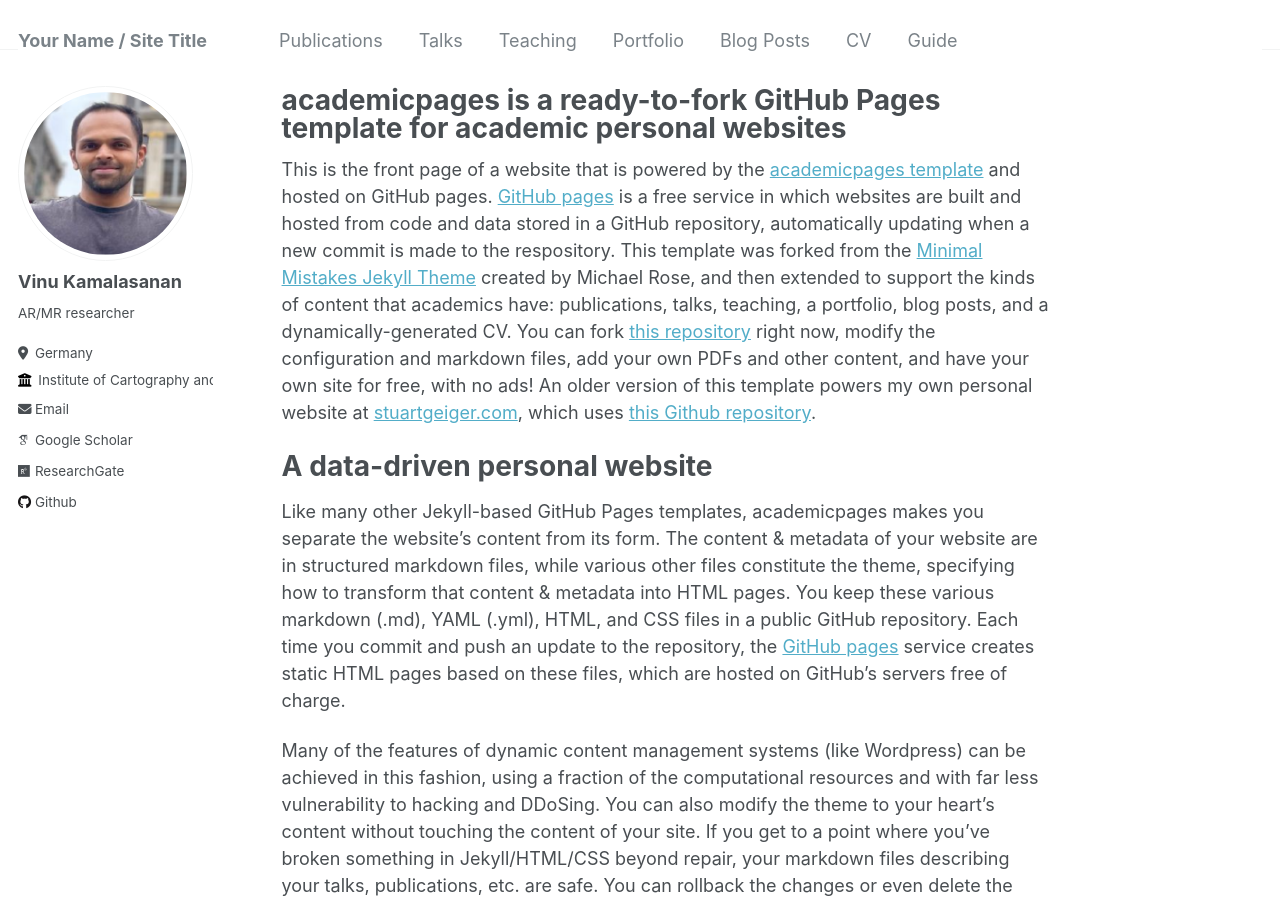
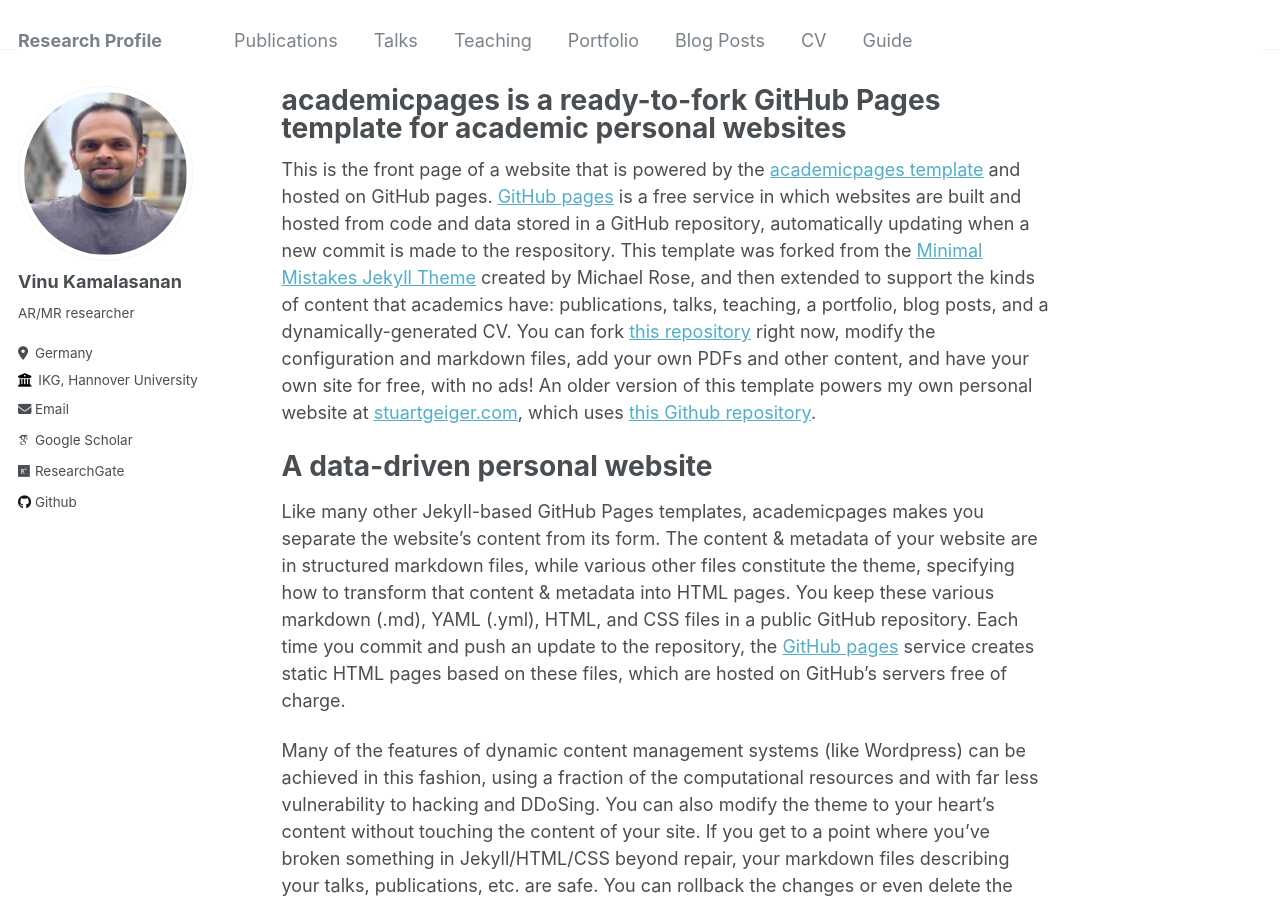
Before and after one commit to vinu-kamalasanan/vinu-kamalasanan.github.io, a Jekyll site: the page built from _pages/about.md, in a window 1280 px wide and 900 px high. Built offline with Jekyll 4.4.1, drawn with Linux system fonts in a browser that asks for light colours; some web fonts are replaced.

Commit message:
new files

```diff
--- a/_config.yml
+++ b/_config.yml
@@ -8,7 +8,7 @@
 
 # Basic Site Settings
 locale                   : "en-US"
-title                    : "Your Name / Site Title"
+title                    : "Research Profile"
 title_separator          : "-"
 name                     : &name "Vinu kamalasanan"
 description              : &description "AR/MR researcher with focus on influencing motion using 3D visualisation"
@@ -26,9 +26,9 @@
   pronouns         : # example: "she/her"
   bio              : "AR/MR researcher"
   location         : "Germany"
-  employer         : "Institute of Cartography and Geoinformatics, Leibniz University Hannover"
+  employer         : "IKG, Hannover University"
   #uri              : "https://www.ikg.uni-hannover.de/de/kamalasanan"
-  email            : "vinu.kamalasanan@ikg.uni-hannover.de"
+  email            : "vinu.kamalasanan@hotmail.com"
 
   # Academic websites
   #arxiv            : # URL - Update with the correct link to your profile
```
